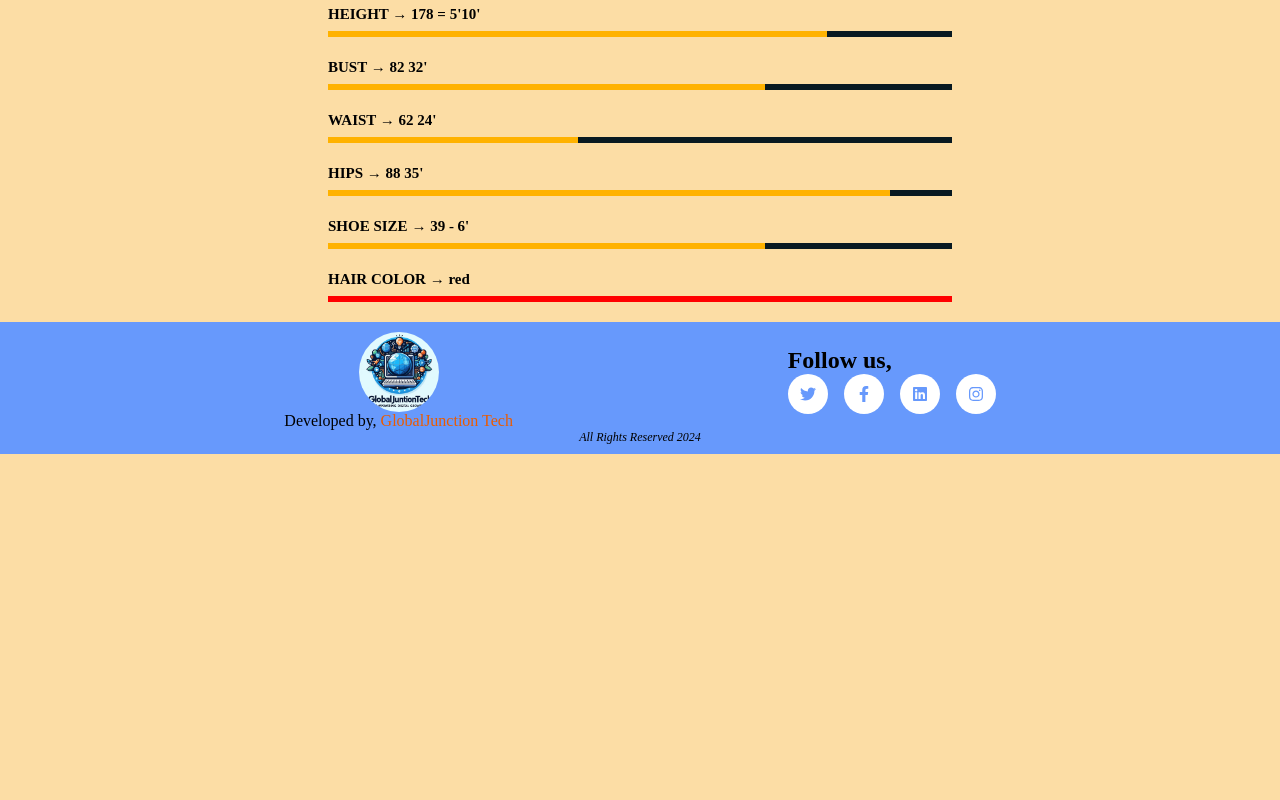
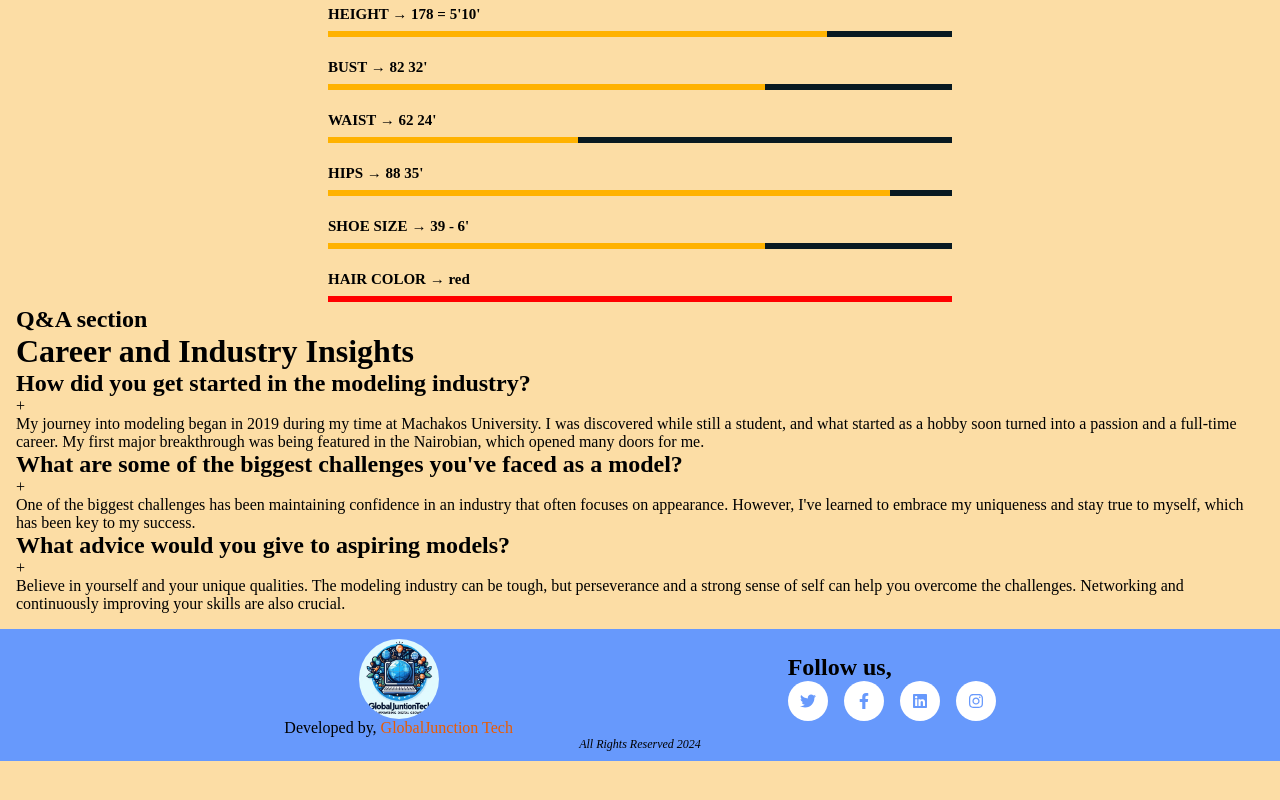
Before and after one commit to Gakiri001/BethPortfolio, a React (Vite) app: page /Blog in a window 1280 px wide. Shown: the part 558-1358 px from the top of the page. After the commit the page ends 1319 px from the top, so only its background shows below. Built offline with nearby package versions, Linux system fonts and the light colour scheme.

Commit message:
career blog

```diff
--- a/src/Pages/Blog/Blog.jsx
+++ b/src/Pages/Blog/Blog.jsx
@@ -1,5 +1,54 @@
 import React from "react";
 import "./Blog.css";
+import Career from "./Career";
+
+
+// const Blogcard = ({CareerQuestion, CareerAnswer,BeautyQuestion, BeautyAnswer, PersonalQuestion, PersonalAnswer, FashionQuestion, FashionAnswer, BTSQuestion, BTSAnswer }) => {
+//   return(
+//     <div className="Blogcard">
+//       <div className="item">
+//         <h1>Career and Industry Insights</h1>
+//         <div className="title">
+//           <h2>{CareerQuestion}</h2>
+//           <span> + </span>
+//         </div>
+//         <div>{CareerAnswer}</div>
+//       </div>
+//       <div className="item">
+//         <h1>Beauty and Skincare Tips</h1>
+//         <div className="title">
+//           <h2>{BeautyQuestion}</h2>
+//           <span>+</span>
+//         </div>
+//         <div>{BeautyAnswer}</div>
+//       </div>
+//       <div className="item">
+//         <h1>Personal Life and Hobbies</h1>
+//         <div className="title">
+//           <h2>{PersonalQuestion}</h2>
+//           <span>+</span>
+//         </div>
+//         <div>{PersonalAnswer}</div>
+//       </div>
+//       <div className="item">
+//         <h1>Fashion and Style Advice</h1>
+//         <div className="title">
+//           <h2>{FashionQuestion}</h2>
+//           <span>+</span>
+//         </div>
+//         <div>{FashionAnswer}</div>
+//       </div>
+//       <div className="item">
+//         <h1>Behind-the-Scenes Experiences</h1>
+//         <div className="title">
+//           <h2>{BTSQuestion}</h2>
+//           <span>+</span>
+//         </div>
+//         <div>{BTSAnswer}</div>
+//       </div>
+//     </div>
+//   )
+// }
 
 function Blog() {
   return (
@@ -67,7 +116,25 @@ function Blog() {
         </ul>
       </div>
 
-      <div className="accordionwrapper"></div>
+      <div className="accordionwrapper">
+        {/* {blog.map((current, i) =>(
+          <Blogcard
+          key={i}
+          CareerQuestion={current.CareerQuestion}
+          CareerAnswer={current.CareerAnswer}
+          BeautyQuestion={current.BeautyQuestion}
+          BeautyAnswer={current.BeautyAnswer}
+          PersonalQuestion={current.PersonalQuestion}
+          PersonalAnswer={current.PersonalAnswer}
+          FashionQuestion={current.FashionQuestion}
+          FashionAnswer={current.FashionAnswer}
+          BTSQuestion={current.BTSQuestion}
+          BTSAnswer={current.BTSAnswer}
+          />
+        ))} */}
+        <h2> Q&A section</h2>
+        <Career/>
+      </div>
     </div>
   );
 }
--- /dev/null
+++ b/src/Pages/Blog/Career.jsx
@@ -0,0 +1,34 @@
+import React from 'react'
+import career from '../../data/career'
+
+const Careercard = ({CareerQuestion,CareerAnswer}) => {
+  return(
+    <div className="BlogCard">
+       <div className="item">
+
+        <div className="title">
+          <h2>{CareerQuestion}</h2>
+          <span> + </span>
+        </div>
+        <div>{CareerAnswer}</div>
+      </div>
+    </div>
+  )
+}
+
+function Career() {
+  return (
+    <div>
+      <h1>Career and Industry Insights</h1>
+      {career.map((current,i) =>(
+        <Careercard
+        key={i}
+        CareerQuestion={current.CareerQuestion}
+        CareerAnswer={current.CareerAnswer}
+        />
+      ))}
+    </div>
+  )
+}
+
+export default Career
--- a/src/assets/global.css
+++ b/src/assets/global.css
@@ -7,5 +7,5 @@ html,
 body {
   overflow-x: hidden;
   background-color: rgb(252, 221, 165);
-  height: 1000vh;
+  /* height: 1000vh; */
 }
--- /dev/null
+++ b/src/data/career.js
@@ -0,0 +1,20 @@
+const career = [
+  {
+    CareerQuestion: "How did you get started in the modeling industry?",
+    CareerAnswer:
+      "My journey into modeling began in 2019 during my time at Machakos University. I was discovered while still a student, and what started as a hobby soon turned into a passion and a full-time career. My first major breakthrough was being featured in the Nairobian, which opened many doors for me.",
+  },
+  {
+    CareerQuestion:
+      " What are some of the biggest challenges you've faced as a model?",
+    CareerAnswer:
+      "One of the biggest challenges has been maintaining confidence in an industry that often focuses on appearance. However, I've learned to embrace my uniqueness and stay true to myself, which has been key to my success.",
+  },
+  {
+    CareerQuestion: " What advice would you give to aspiring models?",
+    CareerAnswer:
+      "Believe in yourself and your unique qualities. The modeling industry can be tough, but perseverance and a strong sense of self can help you overcome the challenges. Networking and continuously improving your skills are also crucial.",
+  },
+]
+
+export default career
```
